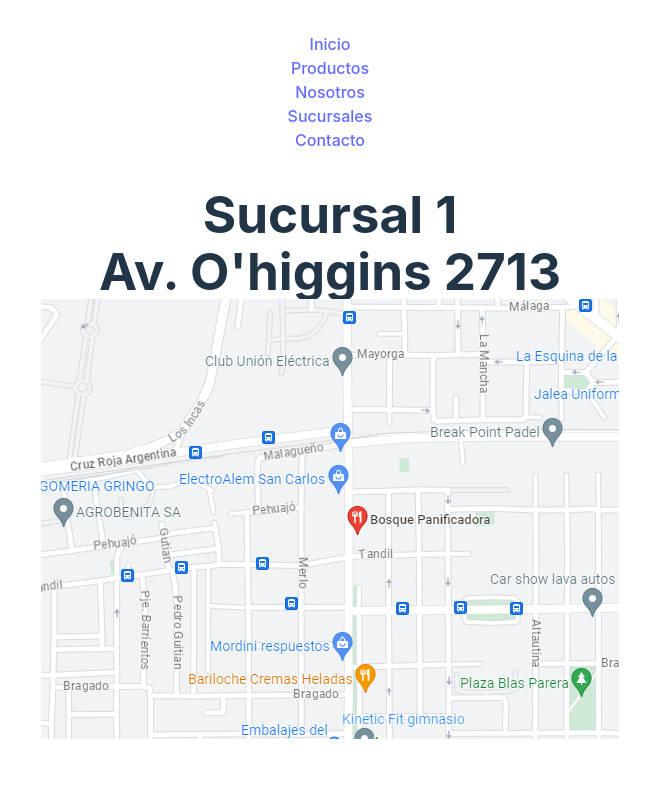
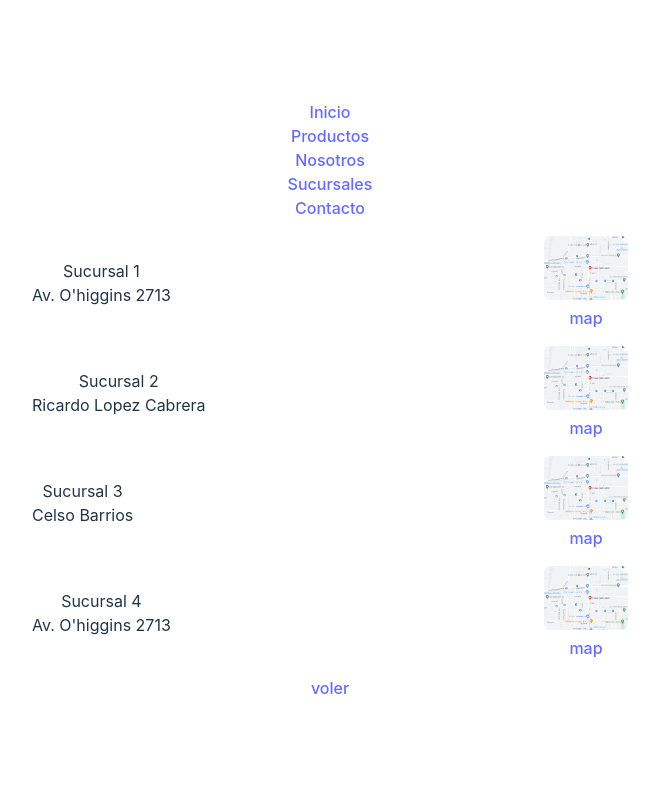
Before and after one commit to juanbosquedev/BosqueBakery, a React (Vite) app: page /sucursales in a window 1280 px wide. Shown: the top 791 px of the page, without its empty margins (310-969 px from the left). Built offline with nearby package versions, Linux system fonts and the light colour scheme.

Commit message:
card branch style

```diff
--- a/src/branches/branchJSON.JS
+++ b/src/branches/branchJSON.JS
@@ -3,8 +3,8 @@
 
 const branches = [
   { name: "Sucursal 1", adress: "Av. O'higgins 2713", adressImg: centralIMG , adressLink: "https://goo.gl/maps/U4ucQXjzRY3eZ32Q9"},
-  { name: "Sucursal 2", adress: "Ricardo Lopez Cabrera" },
-  { name: "Sucursal 3", adress: "Celso Barrios" },
-  { name: "Sucursal 4", adress: "Av. O'higgins 2713" },
+  { name: "Sucursal 2", adress: "Ricardo Lopez Cabrera", adressImg: centralIMG , adressLink: "https://goo.gl/maps/U4ucQXjzRY3eZ32Q9" },
+  { name: "Sucursal 3", adress: "Celso Barrios", adressImg: centralIMG , adressLink: "https://goo.gl/maps/U4ucQXjzRY3eZ32Q9" },
+  { name: "Sucursal 4", adress: "Av. O'higgins 2713", adressImg: centralIMG , adressLink: "https://goo.gl/maps/U4ucQXjzRY3eZ32Q9" },
 ];
 export default branches;
--- a/src/branches/branches.jsx
+++ b/src/branches/branches.jsx
@@ -1,27 +1,33 @@
 import { Link } from "react-router-dom";
 import branches from "./branchJSON.JS";
+import style from "./branches.module.css";
 
 function Branches() {
-  console.log(branches.map((branche) => branche));
   return (
     <>
-      <div>
+
         {branches.map((branche) => (
-          <h1 key={branche.name}>
+          <div className={style.branche_body} key={branche.name}>
+
+            <main className={style.branche_main}>
               {branche.name}
               <br />
               {branche.adress}
-            <br />
+            </main>
+
+            <div className={style.branche_map}>
               {branche.adressImg && (
-              <Link to={branche.adressLink} target="_blank" >
-                <img src={branche.adressImg} alt={branche.name} />
+                <Link to={branche.adressLink} target="_blank">
+                  <img src={branche.adressImg} alt={branche.name} className={style.branche_map_img}/>
+                  <br/>map
                 </Link>
               )}
-          </h1>
+            </div>
+          </div>
         ))}
 
         <Link to="/home">voler</Link>
-      </div>
+
     </>
   );
 }
--- a/src/branches/branches.module.css
+++ b/src/branches/branches.module.css
@@ -0,0 +1,17 @@
+.branche_body {
+  display: flex;
+  flex-direction: row;
+  align-items: center;
+  margin: 1rem;
+}
+.branche_main {
+  display: flex;
+  flex-direction: row;
+  width: 40vw;
+  align-content: center;
+}
+
+.branche_map_img {
+  height: 4rem;
+  border-radius: 0.4rem;
+}
```
Lines whose indentation alone changed are shown as unchanged.
